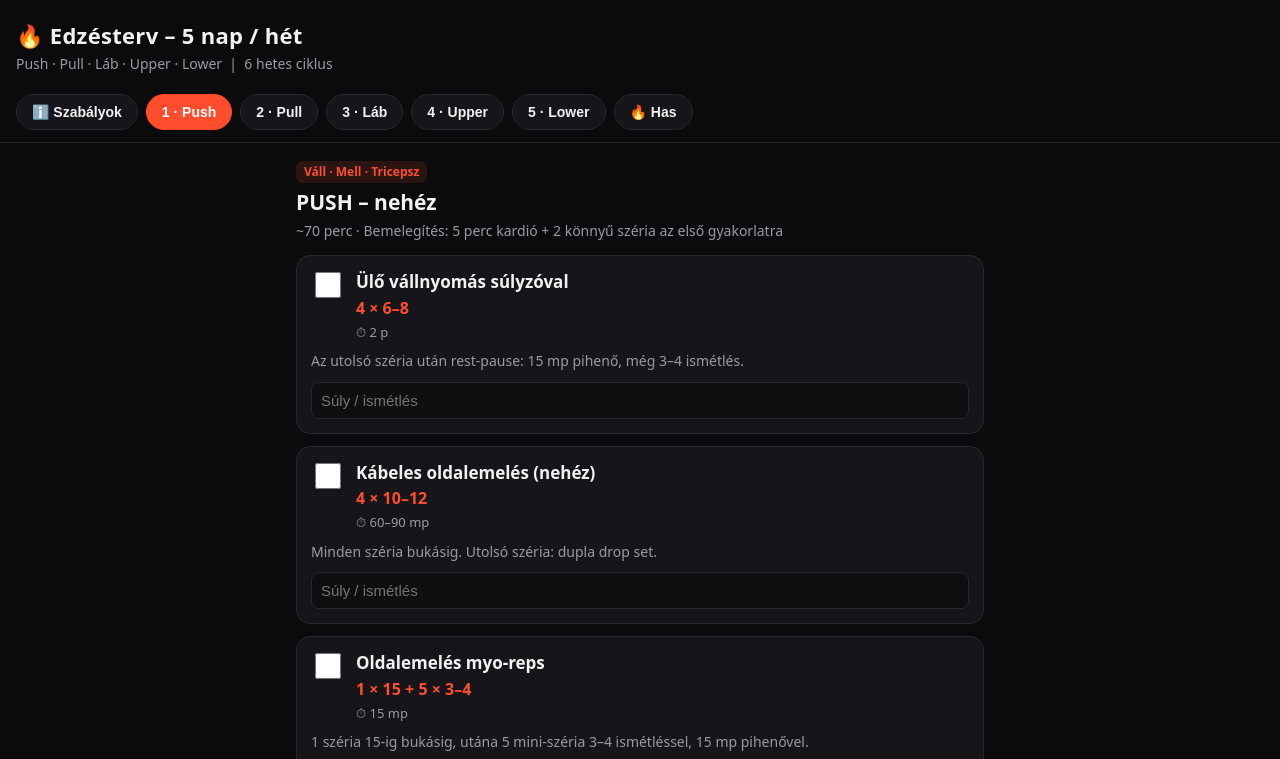
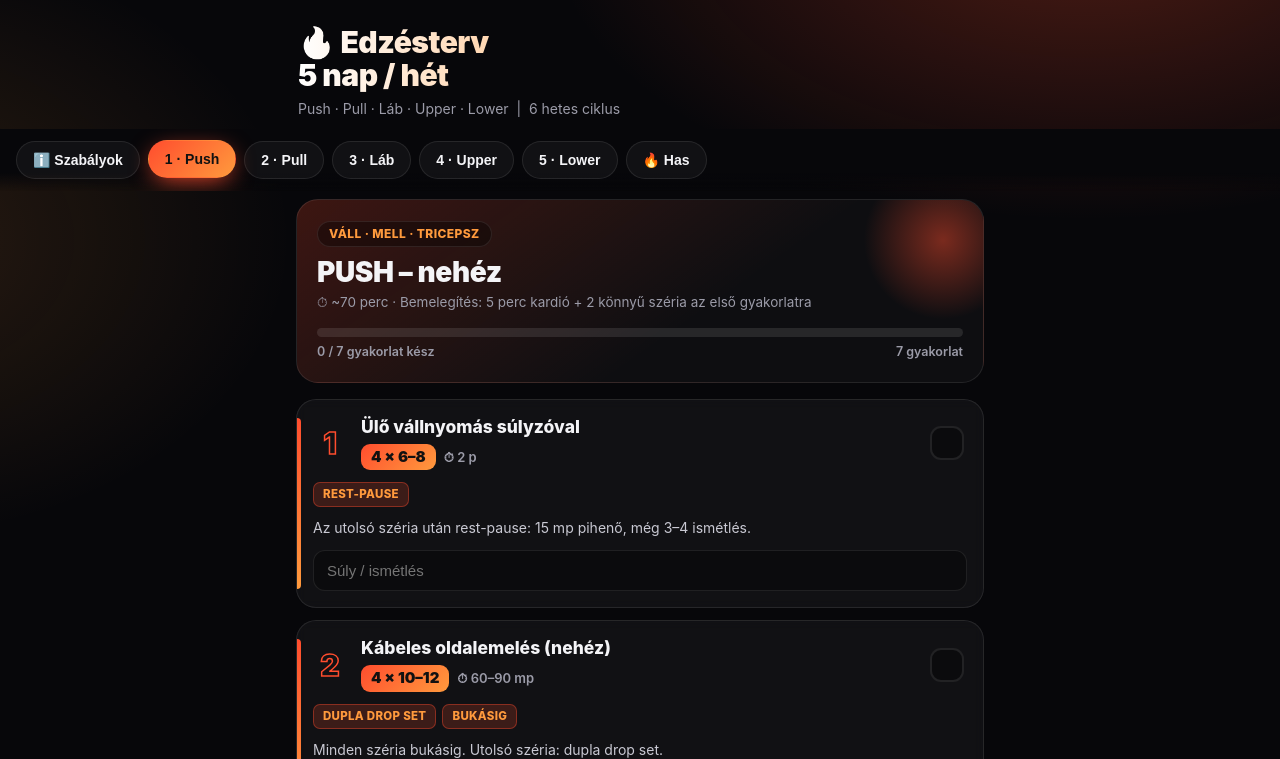
Before and after one commit to mikijelencsity/ujedzesterv, a plain HTML site: page index.html in a window 1280 px wide. Both pictures are taken after a click on the button "1 · Push". Shown: the top 759 px of the page. Drawn offline with Linux system fonts and the light colour scheme.

Commit message:
Design újragondolás: napszínek, haladásjelző, technika-címkék, kártyák
Co-Authored-By: Claude Sonnet 5.5 <noreply@anthropic.com>
Claude-Session: https://claude.ai/code/session_01RdSDoVBhiGRAgqTgFePas9

```diff
--- a/index.html
+++ b/index.html
@@ -6,42 +6,64 @@
 <meta name="theme-color" content="#0b0b0d">
 <title>Edzésterv – PPL + Upper/Lower</title>
 <style>
-:root{--bg:#0b0b0d;--card:#16161a;--line:#26262c;--tx:#f2f2f4;--mut:#9a9aa4;--acc:#ff4d2e;--ok:#2ecc71}
+:root{--bg:#07070a;--card:rgba(255,255,255,.045);--card2:rgba(255,255,255,.075);--line:rgba(255,255,255,.09);--tx:#f4f4f7;--mut:#9b9ba8;--acc:#ff4d2e;--acc2:#ff9a3d;--ok:#2ee6a6}
 *{box-sizing:border-box;-webkit-tap-highlight-color:transparent}
-body{margin:0;background:var(--bg);color:var(--tx);font:16px/1.45 system-ui,-apple-system,Segoe UI,Roboto,sans-serif;padding-bottom:40px}
-header{padding:20px 16px 8px}
-h1{margin:0;font-size:22px;letter-spacing:.3px}
-.sub{color:var(--mut);font-size:14px;margin-top:2px}
-nav{display:flex;gap:8px;overflow-x:auto;padding:12px 16px;position:sticky;top:0;background:var(--bg);z-index:5;border-bottom:1px solid var(--line)}
-nav button{flex:0 0 auto;background:var(--card);color:var(--tx);border:1px solid var(--line);border-radius:999px;padding:9px 15px;font-size:14px;font-weight:600}
-nav button.on{background:var(--acc);border-color:var(--acc);color:#fff}
-main{padding:16px;max-width:720px;margin:0 auto}
-.tag{display:inline-block;background:#2a1511;color:var(--acc);border-radius:6px;padding:2px 8px;font-size:12px;font-weight:700;margin-right:6px}
-h2{margin:4px 0 4px;font-size:21px}
-.meta{color:var(--mut);font-size:14px;margin-bottom:14px}
-.ex{background:var(--card);border:1px solid var(--line);border-radius:14px;padding:14px;margin-bottom:12px}
-.ex.done{border-color:var(--ok);opacity:.7}
-.top{display:flex;gap:12px;align-items:flex-start}
-.top input[type=checkbox]{width:26px;height:26px;accent-color:var(--ok);flex:0 0 auto;margin-top:2px}
-.nm{font-weight:700;font-size:17px}
-.sc{color:var(--acc);font-weight:700;margin-top:2px}
-.pill{display:inline-block;color:var(--mut);font-size:13px;margin-right:10px}
-.note{color:var(--mut);font-size:14px;margin-top:8px}
-.log{display:flex;gap:8px;margin-top:10px}
-.log input[type=text]{flex:1;background:#0f0f12;color:var(--tx);border:1px solid var(--line);border-radius:8px;padding:9px;font-size:15px;min-width:0}
-.box{background:var(--card);border:1px solid var(--line);border-radius:14px;padding:14px 16px;margin-bottom:12px}
-.box h3{margin:0 0 8px;font-size:16px}
+html{scroll-behavior:smooth}
+body{margin:0;background:var(--bg);color:var(--tx);font:16px/1.5 Inter,system-ui,-apple-system,Segoe UI,Roboto,sans-serif;padding-bottom:60px;min-height:100vh;
+ background-image:radial-gradient(900px 500px at 85% -10%,color-mix(in srgb,var(--acc) 28%,transparent),transparent 60%),radial-gradient(700px 500px at -10% 30%,color-mix(in srgb,var(--acc2) 14%,transparent),transparent 60%);background-attachment:fixed;transition:background .4s}
+header{padding:26px 18px 10px;max-width:720px;margin:0 auto}
+h1{margin:0;font-size:30px;line-height:1.1;font-weight:900;letter-spacing:-.5px;background:linear-gradient(90deg,#fff,var(--acc2) 70%,var(--acc));-webkit-background-clip:text;background-clip:text;color:transparent}
+.sub{color:var(--mut);font-size:14px;margin-top:6px}
+nav{display:flex;gap:8px;overflow-x:auto;padding:12px 16px;position:sticky;top:0;z-index:5;background:linear-gradient(var(--bg) 70%,transparent);scrollbar-width:none;backdrop-filter:blur(10px)}
+nav::-webkit-scrollbar{display:none}
+nav button{flex:0 0 auto;background:var(--card);color:var(--tx);border:1px solid var(--line);border-radius:999px;padding:10px 16px;font-size:14px;font-weight:700;cursor:pointer;transition:.2s}
+nav button.on{background:linear-gradient(135deg,var(--acc),var(--acc2));border-color:transparent;color:#111;box-shadow:0 6px 24px -6px var(--acc);transform:translateY(-1px)}
+main{padding:8px 16px;max-width:720px;margin:0 auto;animation:in .35s ease}
+@keyframes in{from{opacity:0;transform:translateY(8px)}to{opacity:1;transform:none}}
+.hero{border:1px solid var(--line);border-radius:22px;padding:20px;margin-bottom:16px;background:linear-gradient(145deg,color-mix(in srgb,var(--acc) 22%,transparent),rgba(255,255,255,.03) 60%);position:relative;overflow:hidden}
+.hero::after{content:"";position:absolute;right:-40px;top:-40px;width:160px;height:160px;border-radius:50%;background:radial-gradient(circle,color-mix(in srgb,var(--acc) 45%,transparent),transparent 70%)}
+.tag{display:inline-block;background:rgba(0,0,0,.35);color:var(--acc2);border:1px solid var(--line);border-radius:999px;padding:3px 11px;font-size:12px;font-weight:800;letter-spacing:.4px;text-transform:uppercase}
+h2{margin:10px 0 4px;font-size:28px;line-height:1.1;font-weight:900;letter-spacing:-.4px;position:relative;z-index:1}
+.meta{color:var(--mut);font-size:13.5px;position:relative;z-index:1}
+.prog{margin-top:16px;position:relative;z-index:1}
+.bar{height:9px;border-radius:99px;background:rgba(255,255,255,.1);overflow:hidden}
+.bar i{display:block;height:100%;width:0;border-radius:99px;background:linear-gradient(90deg,var(--acc),var(--acc2));box-shadow:0 0 14px var(--acc);transition:width .4s}
+.pl{display:flex;justify-content:space-between;font-size:12.5px;color:var(--mut);margin-top:6px;font-weight:600}
+.ex{background:var(--card);border:1px solid var(--line);border-radius:20px;padding:16px;margin-bottom:12px;position:relative;transition:.25s;backdrop-filter:blur(6px)}
+.ex::before{content:"";position:absolute;left:0;top:18px;bottom:18px;width:4px;border-radius:0 4px 4px 0;background:linear-gradient(var(--acc),var(--acc2))}
+.ex.done{background:rgba(46,230,166,.07);border-color:rgba(46,230,166,.35)}
+.ex.done::before{background:var(--ok)}
+.ex.done .nm{text-decoration:line-through;text-decoration-color:rgba(255,255,255,.35);opacity:.6}
+.top{display:flex;gap:14px;align-items:center}
+.n{flex:0 0 auto;font-size:30px;font-weight:900;line-height:1;color:transparent;-webkit-text-stroke:1.5px var(--acc);min-width:34px;text-align:center}
+.ex.done .n{-webkit-text-stroke-color:var(--ok)}
+.mid{flex:1;min-width:0}
+.nm{font-weight:800;font-size:17.5px;line-height:1.25}
+.sc{display:inline-block;margin-top:6px;font-weight:900;font-size:15px;color:#111;background:linear-gradient(135deg,var(--acc),var(--acc2));border-radius:9px;padding:2px 10px}
+.pill{display:inline-block;color:var(--mut);font-size:13px;margin-left:8px;font-weight:600}
+.chk{appearance:none;-webkit-appearance:none;flex:0 0 auto;width:34px;height:34px;border-radius:11px;border:2px solid var(--line);background:rgba(0,0,0,.3);cursor:pointer;display:grid;place-items:center;transition:.2s}
+.chk:checked{background:var(--ok);border-color:var(--ok);box-shadow:0 0 18px rgba(46,230,166,.55)}
+.chk:checked::after{content:"✓";color:#06231a;font-weight:900;font-size:20px}
+.chips{display:flex;flex-wrap:wrap;gap:6px;margin-top:12px}
+.chip{font-size:11.5px;font-weight:800;letter-spacing:.3px;text-transform:uppercase;padding:3px 9px;border-radius:7px;background:color-mix(in srgb,var(--acc) 18%,transparent);color:var(--acc2);border:1px solid color-mix(in srgb,var(--acc) 40%,transparent)}
+.note{color:#c9c9d3;font-size:14px;margin-top:10px}
+.log{margin-top:12px}
+.log input[type=text]{width:100%;background:rgba(0,0,0,.35);color:var(--tx);border:1px solid var(--line);border-radius:12px;padding:11px 13px;font-size:15px;outline:none;transition:.2s}
+.log input[type=text]:focus{border-color:var(--acc);box-shadow:0 0 0 3px color-mix(in srgb,var(--acc) 25%,transparent)}
+.box{background:var(--card);border:1px solid var(--line);border-radius:20px;padding:16px 18px;margin-bottom:12px}
+.box h3{margin:0 0 8px;font-size:17px}
 .box ul{margin:0;padding-left:18px}
-.box li{margin:5px 0}
-.reset{margin-top:8px;background:none;border:1px solid var(--line);color:var(--mut);border-radius:8px;padding:8px 12px;font-size:13px}
-table{width:100%;border-collapse:collapse;font-size:14px}
-td,th{padding:7px 6px;border-bottom:1px solid var(--line);text-align:left}
-th{color:var(--mut);font-weight:600}
+.box li{margin:6px 0}
+.reset{margin-top:10px;background:none;border:1px solid var(--line);color:var(--mut);border-radius:12px;padding:10px 14px;font-size:13px;cursor:pointer}
+table{width:100%;border-collapse:collapse;font-size:14.5px}
+td,th{padding:9px 6px;border-bottom:1px solid var(--line);text-align:left}
+th{color:var(--mut);font-weight:700}
+.note b{color:var(--tx)}
 </style>
 </head>
 <body>
 <header>
-  <h1>🔥 Edzésterv – 5 nap / hét</h1>
+  <h1>🔥 Edzésterv<br>5 nap / hét</h1>
   <div class="sub">Push · Pull · Láb · Upper · Lower &nbsp;|&nbsp; 6 hetes ciklus</div>
 </header>
 <nav id="nav"></nav>
@@ -139,20 +161,25 @@ const INFO = `
 
 const nav=document.getElementById('nav'),main=document.getElementById('main');
 const S={get(k){try{return localStorage.getItem(k)}catch(e){return null}},set(k,v){try{localStorage.setItem(k,v)}catch(e){}},del(k){try{localStorage.removeItem(k)}catch(e){}}};
+const COL={info:['#ff4d2e','#ff9a3d'],push:['#ff4d2e','#ff9a3d'],pull:['#3da5ff','#6df0ff'],leg:['#17d68f','#b6f24a'],upper:['#a56bff','#ff6bd6'],lower:['#ffb11f','#ff6a3d'],has:['#ff2e63','#ff8a5c']};
+const TECH=[[/rest-pause/i,'Rest-pause'],[/dupla drop/i,'Dupla drop set'],[/(?<!dupla )drop set/i,'Drop set'],[/myo/i,'Myo-reps'],[/bukásig/i,'Bukásig'],[/tartás/i,'Tartás'],[/negatív|ereszked/i,'Lassú negatív'],[/nyújt/i,'Nyújtás'],[/RIR/i,'RIR']];
+function paint(id){const c=COL[id]||COL.info,r=document.documentElement.style;r.setProperty('--acc',c[0]);r.setProperty('--acc2',c[1]);document.querySelector('meta[name=theme-color]').content=c[0]}
+function prog(id){const d=DAYS.find(x=>x.id===id);if(!d||!d.ex)return;const n=d.ex.filter((_,i)=>S.get('c'+id+i)==='1').length,t=d.ex.length;const f=document.getElementById('pf'),l=document.getElementById('pt');if(f)f.style.width=(n/t*100)+'%';if(l)l.textContent=n===t?'🔥 Kész, király vagy!':n+' / '+t+' gyakorlat kész'}
 function show(id){
-  S.set('tab',id);
+  S.set('tab',id);paint(id);
   [...nav.children].forEach(b=>b.classList.toggle('on',b.dataset.id===id));
   const d=DAYS.find(x=>x.id===id);
-  if(id==='info'){main.innerHTML=INFO;return}
-  let h=`<span class="tag">${d.tag}</span><h2>${d.title}</h2><div class="meta">${d.time} · Bemelegítés: 5 perc kardió + 2 könnyű széria az első gyakorlatra</div>`;
+  if(id==='info'){main.innerHTML=INFO;window.scrollTo(0,0);return}
+  let h=`<div class="hero"><span class="tag">${d.tag}</span><h2>${d.title}</h2><div class="meta">⏱ ${d.time} · Bemelegítés: 5 perc kardió + 2 könnyű széria az első gyakorlatra</div><div class="prog"><div class="bar"><i id="pf"></i></div><div class="pl"><span id="pt"></span><span>${d.ex.length} gyakorlat</span></div></div></div>`;
   d.ex.forEach((e,i)=>{
     const k=id+i,ck=S.get('c'+k)==='1',w=S.get('w'+k)||'';
-    h+=`<div class="ex ${ck?'done':''}"><div class="top"><input type="checkbox" ${ck?'checked':''} onchange="tick('${k}',this)"><div><div class="nm">${e[0]}</div><div class="sc">${e[1]}</div><span class="pill">⏱ ${e[2]}</span></div></div>${e[3]?`<div class="note">${e[3]}</div>`:''}<div class="log"><input type="text" placeholder="Súly / ismétlés" value="${w}" oninput="S.set('w${k}',this.value)"></div></div>`;
+    const chips=TECH.filter(t=>t[0].test(e[3]||'')).slice(0,4).map(t=>`<span class="chip">${t[1]}</span>`).join('');
+    h+=`<div class="ex ${ck?'done':''}"><div class="top"><div class="n">${i+1}</div><div class="mid"><div class="nm">${e[0]}</div><span class="sc">${e[1]}</span><span class="pill">⏱ ${e[2]}</span></div><input class="chk" type="checkbox" ${ck?'checked':''} onchange="tick('${k}',this)"></div>${chips?`<div class="chips">${chips}</div>`:''}${e[3]?`<div class="note">${e[3]}</div>`:''}<div class="log"><input type="text" placeholder="Súly / ismétlés" value="${w}" oninput="S.set('w${k}',this.value)"></div></div>`;
   });
   h+=`<button class="reset" onclick="clearDay('${id}')">Pipák törlése erre a napra</button>`;
-  main.innerHTML=h;window.scrollTo(0,0);
+  main.innerHTML=h;prog(id);window.scrollTo(0,0);
 }
-function tick(k,el){S.set('c'+k,el.checked?'1':'0');el.closest('.ex').classList.toggle('done',el.checked)}
+function tick(k,el){S.set('c'+k,el.checked?'1':'0');el.closest('.ex').classList.toggle('done',el.checked);prog(S.get('tab'))}
 function clearDay(id){const d=DAYS.find(x=>x.id===id);d.ex.forEach((_,i)=>S.del('c'+id+i));show(id)}
 function resetAll(){if(confirm('Biztos törlöd az összes naplót?')){try{localStorage.clear()}catch(e){}show('info')}}
 DAYS.forEach(d=>{const b=document.createElement('button');b.textContent=d.short;b.dataset.id=d.id;b.onclick=()=>show(d.id);nav.appendChild(b)});
```
